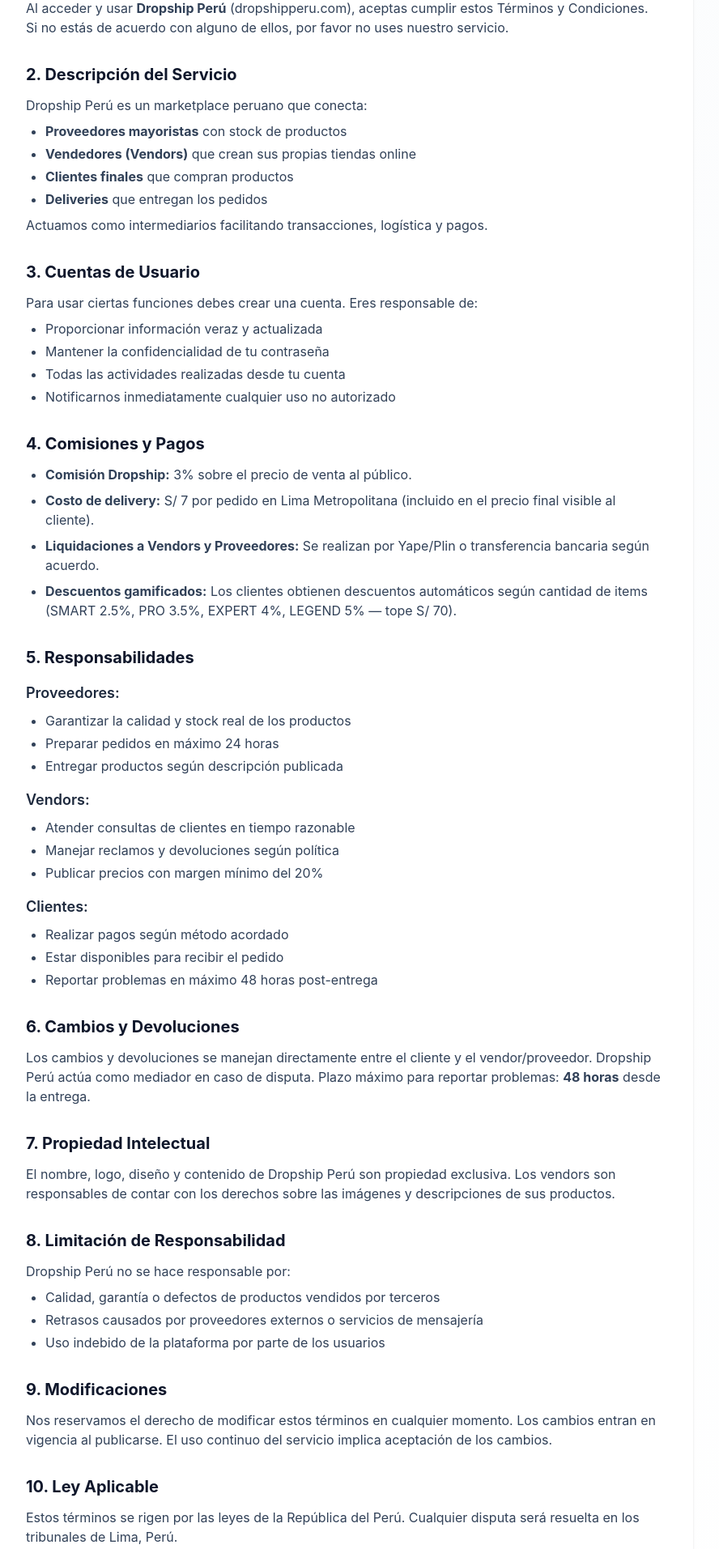
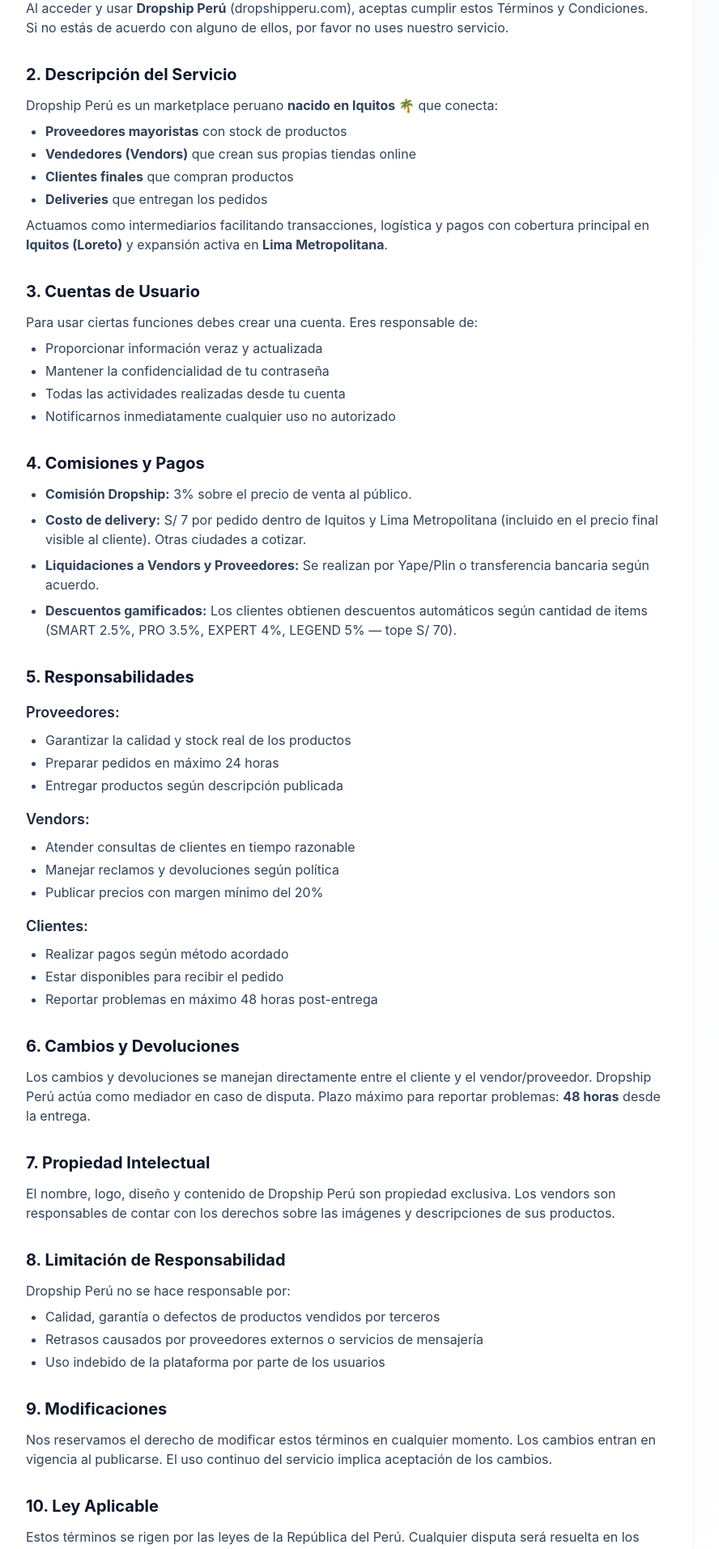
Before and after one commit to Zora223/dropship-peru, a React (Vite) app: page /terminos in a window 1280 px wide. Shown: the part 400-2313 px from the top of the page at 81% size, without its empty margins (216-1104 px from the left). Built offline with nearby package versions, Linux system fonts and the light colour scheme; no server answers; the database is empty.

Commit message:
feat(v20.5): identidad iquiteña completa - Home + Footer + About + Terms + Privacy + Cookies + páginas legales 🌴

```diff
--- a/src/pages/legal/TermsPage.tsx
+++ b/src/pages/legal/TermsPage.tsx
@@ -33,7 +33,8 @@
               2. Descripción del Servicio
             </h2>
             <p className="text-slate-700">
-              Dropship Perú es un marketplace peruano que conecta:
+              Dropship Perú es un marketplace peruano <strong>nacido en Iquitos 🌴</strong> que
+              conecta:
             </p>
             <ul className="ml-6 mt-2 list-disc space-y-1 text-slate-700">
               <li><strong>Proveedores mayoristas</strong> con stock de productos</li>
@@ -42,7 +43,9 @@
               <li><strong>Deliveries</strong> que entregan los pedidos</li>
             </ul>
             <p className="mt-2 text-slate-700">
-              Actuamos como intermediarios facilitando transacciones, logística y pagos.
+              Actuamos como intermediarios facilitando transacciones, logística y pagos
+              con cobertura principal en <strong>Iquitos (Loreto)</strong> y expansión
+              activa en <strong>Lima Metropolitana</strong>.
             </p>
           </section>
 
@@ -70,8 +73,9 @@
                 <strong>Comisión Dropship:</strong> 3% sobre el precio de venta al público.
               </li>
               <li>
-                <strong>Costo de delivery:</strong> S/ 7 por pedido en Lima Metropolitana
-                (incluido en el precio final visible al cliente).
+                <strong>Costo de delivery:</strong> S/ 7 por pedido dentro de Iquitos
+                y Lima Metropolitana (incluido en el precio final visible al cliente).
+                Otras ciudades a cotizar.
               </li>
               <li>
                 <strong>Liquidaciones a Vendors y Proveedores:</strong> Se realizan por
@@ -172,7 +176,7 @@
             </h2>
             <p className="text-slate-700">
               Estos términos se rigen por las leyes de la República del Perú. Cualquier
-              disputa será resuelta en los tribunales de Lima, Perú.
+              disputa será resuelta en los tribunales de <strong>Iquitos, Loreto — Perú</strong>.
             </p>
           </section>
 
```
